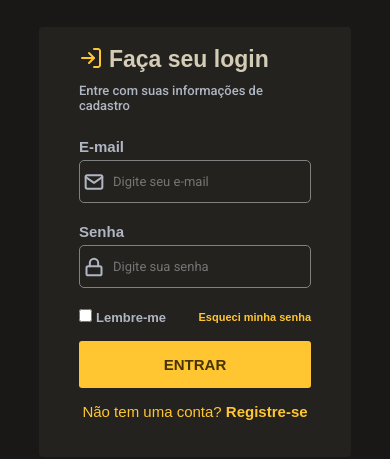
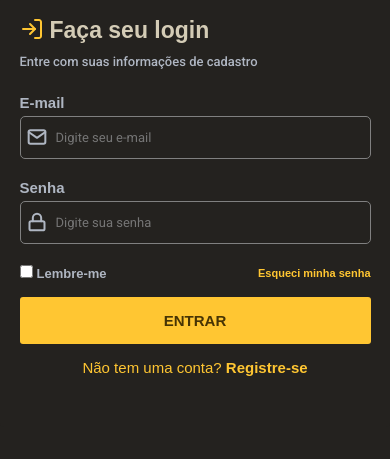
Before and after one commit to GabrielCostaLuiz/Portfolio-Desafios_Rocketseat, a plain HTML site: page LoginForm/index.html in a window 390 px wide. Shown: the part 61-520 px from the top of the page. Drawn offline with Linux system fonts and the light colour scheme.

Commit message:
Responsividade ajustada + README

```diff
--- a/LoginForm/css/index.css
+++ b/LoginForm/css/index.css
@@ -304,8 +304,30 @@ figure img{
 }
 
 @media (max-width:910px){
+
+
+    .secprincipal{
+        background-color: var(--marromEsc);
+    }
+
+
     .secprincipal header{
-        margin-bottom: 30px;
+        margin-bottom: 0;
+        padding-left: 5%;
+    }
+
+    .principal{
+        width: 100%;
+        padding-top: 2rem;
+    }
+
+    form, hgroup h1, hgroup h2{
+        width: 100%;
+    }
+
+    form, hgroup{
+        text-align: left;
+        margin: 0;
     }
 
     figure{
@@ -318,11 +340,11 @@ figure img{
     }
 
     #femail{
-        padding-left: 33px;
+        padding-left: 35px;
     }
 
     #lpass{
-        padding-left: 33px;
+        padding-left: 35px;
     }
 
 
```
Also changed, not shown: LoginForm/img/layoutrespon.png.
